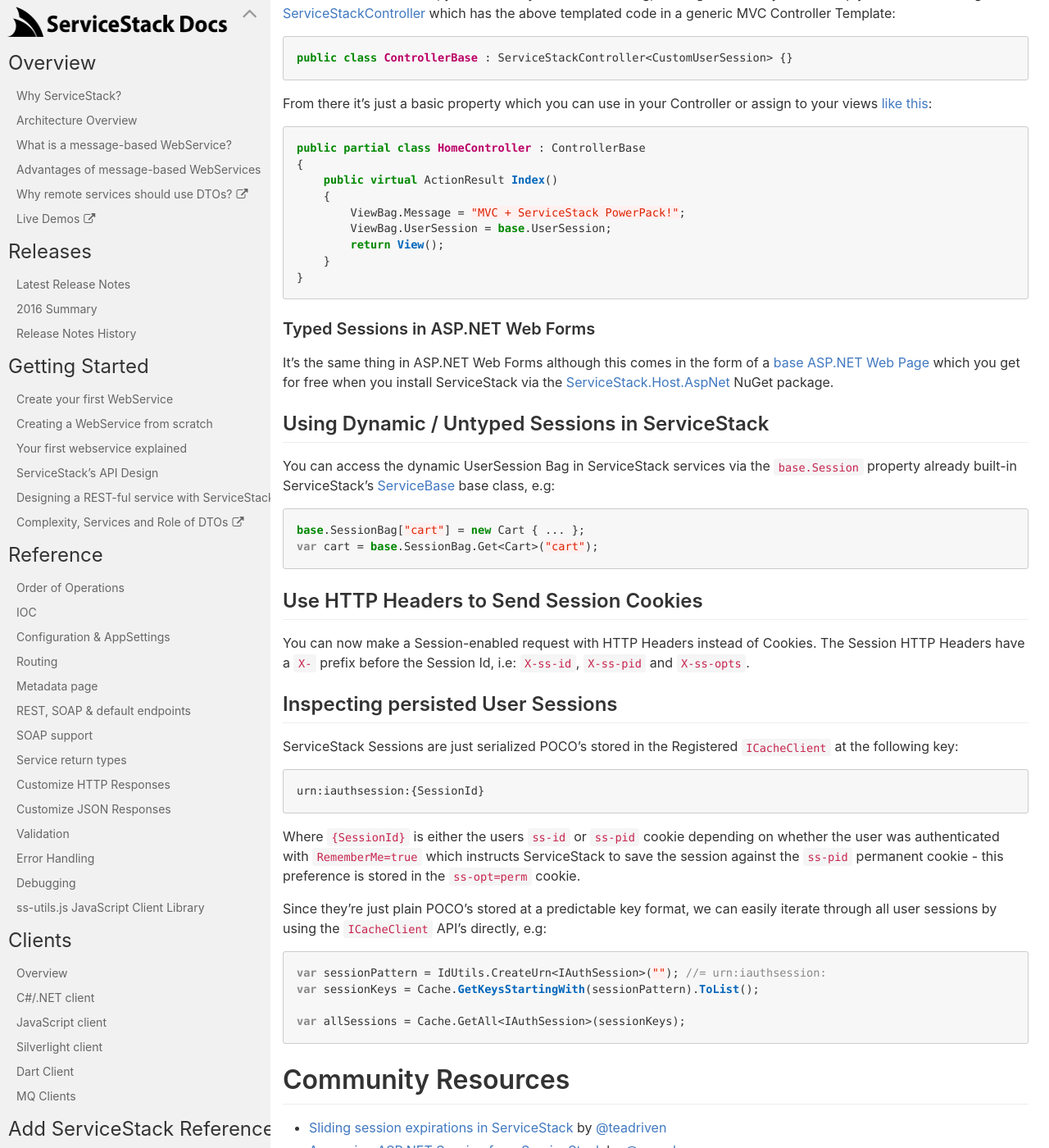
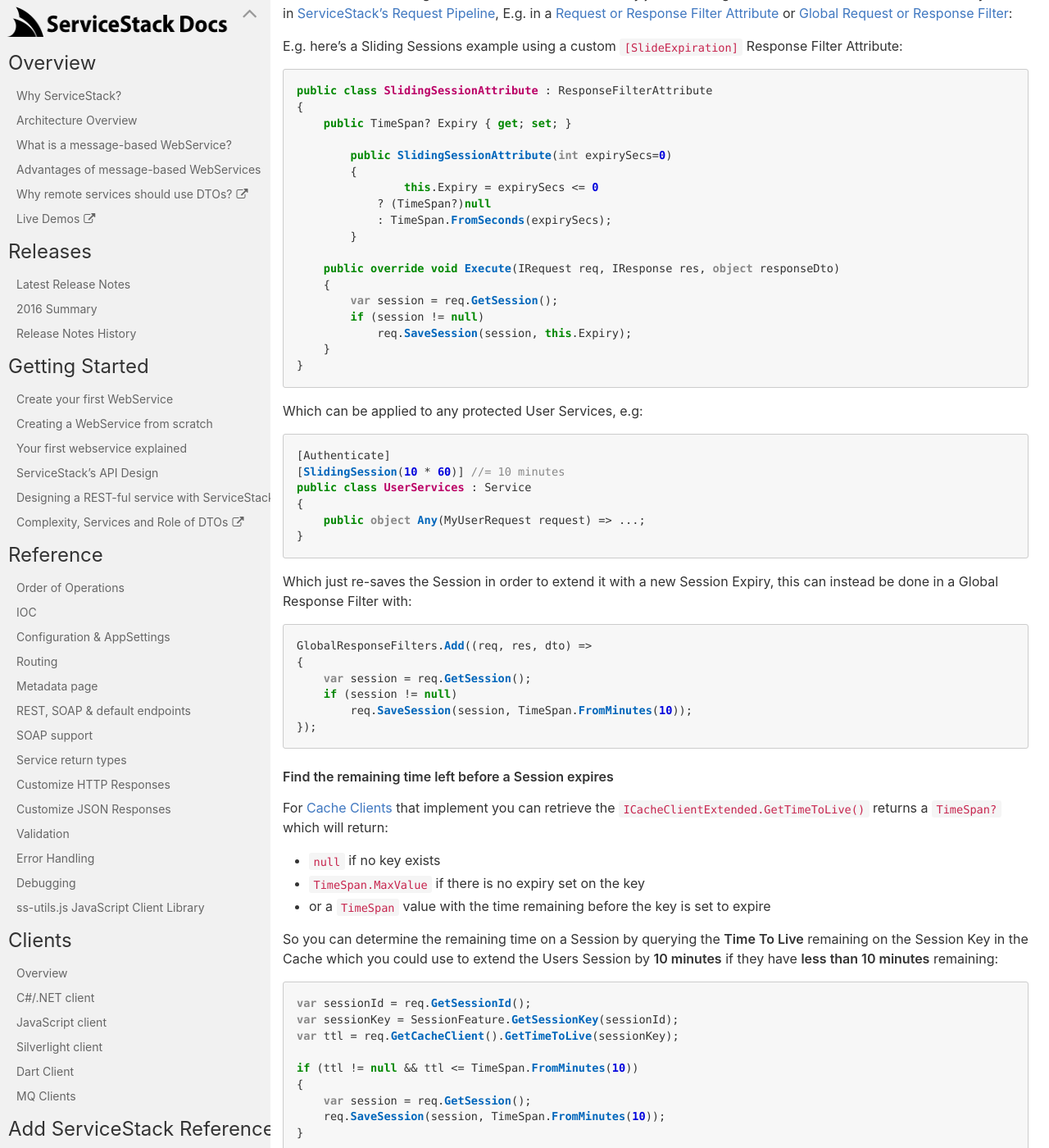
Before and after one commit to timker/docs, a Jekyll site: the page built from docs/_documentation/Sessions.md, in a window 1280 px wide and 1400 px high, scrolled down 5227 px. Shown: the whole window at 82% size. Built offline with Jekyll 4.4.1, drawn with Linux system fonts in a browser that asks for light colours; nearby versions of some CDN libraries; some of the changed text lies outside the part shown.

Commit message:
Add sliding session example

````diff
--- a/docs/_documentation/Sessions.md
+++ b/docs/_documentation/Sessions.md
@@ -222,6 +222,83 @@
 base.SaveSession(session);
 ```
 
+### Sliding Sessions
+
+You can extend existing User Sessions in ServiceStack by just re-saving the Users Session.
+This can be done anywhere in [ServiceStack's Request Pipeline](/order-of-operations), E.g.
+in a [Request or Response Filter Attribute](/filter-attributes) or
+[Global Request or Response Filter](/request-and-response-filters):
+
+E.g. here's a Sliding Sessions example using a custom `[SlideExpiration]` Response Filter Attribute:
+
+```csharp
+public class SlidingSessionAttribute : ResponseFilterAttribute
+{
+    public TimeSpan? Expiry { get; set; }
+
+	public SlidingSessionAttribute(int expirySecs=0)
+	{
+		this.Expiry = expirySecs <= 0
+            ? (TimeSpan?)null
+            : TimeSpan.FromSeconds(expirySecs);
+	}
+
+    public override void Execute(IRequest req, IResponse res, object responseDto)
+    {
+        var session = req.GetSession();
+        if (session != null)
+            req.SaveSession(session, this.Expiry);
+    }
+}
+```
+
+Which can be applied to any protected User Services, e.g:
+
+```csharp
+[Authenticate]
+[SlidingSession(10 * 60)] //= 10 minutes
+public class UserServices : Service
+{
+    public object Any(MyUserRequest request) => ...;
+}
+```
+
+Which just re-saves the Session in order to extend it with a new Session Expiry, this can
+instead be done in a Global Response Filter with:
+
+```csharp
+GlobalResponseFilters.Add((req, res, dto) =>
+{
+    var session = req.GetSession();
+    if (session != null)
+        req.SaveSession(session, TimeSpan.FromMinutes(10));
+});
+```
+
+#### Find the remaining time left before a Session expires
+
+For [Cache Clients](/) that implement you can retrieve the
+`ICacheClientExtended.GetTimeToLive()` returns a `TimeSpan?` which will return:
+
+ - `null` if no key exists
+ - `TimeSpan.MaxValue` if there is no expiry set on the key
+ - or a `TimeSpan` value with the time remaining before the key is set to expire
+
+ So you can determine the remaining time on a Session by querying the **Time To Live**
+ remaining on the Session Key in the Cache which you could use to extend the Users Session
+ by **10 minutes** if they have **less than 10 minutes** remaining:
+
+ ```csharp
+var sessionId = req.GetSessionId();
+var sessionKey = SessionFeature.GetSessionKey(sessionId);
+var ttl = req.GetCacheClient().GetTimeToLive(sessionKey);
+
+if (ttl != null && ttl <= TimeSpan.FromMinutes(10))
+{
+    var session = req.GetSession();
+    req.SaveSession(session, TimeSpan.FromMinutes(10));
+}
+```
 
 ### Typed Sessions in MVC
 
````
